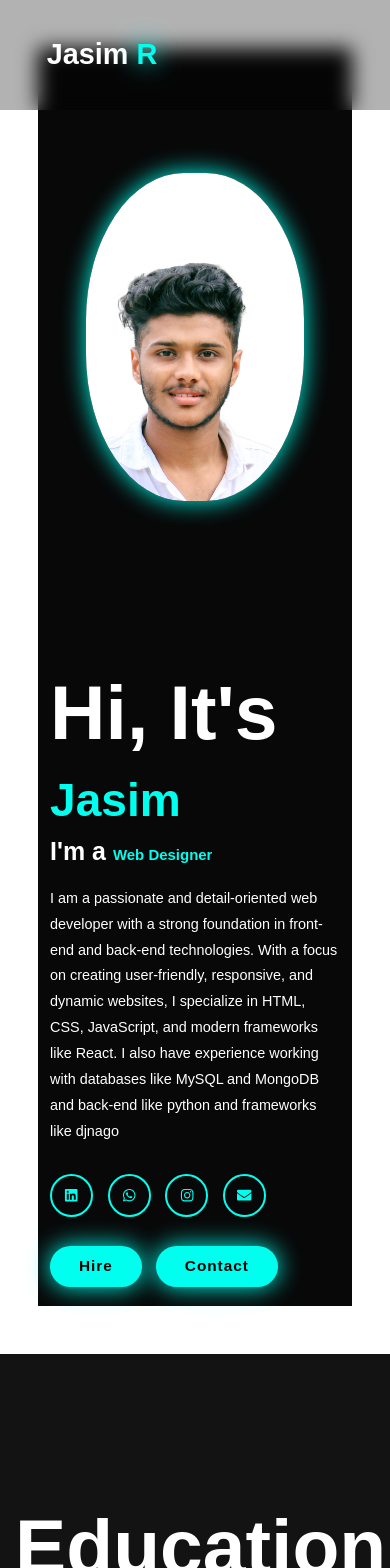
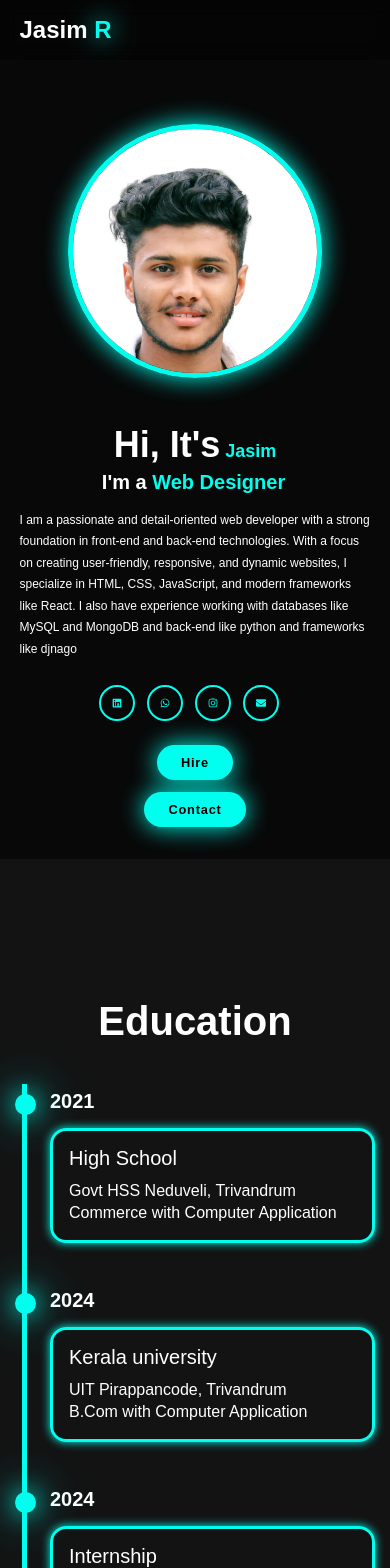
Before and after one commit to Jasim-hub/my-portfolio, a React (Create React App) app: page / in a window 390 px wide. Shown: the top 1568 px of the page. Built offline with nearby package versions, Linux system fonts and the light colour scheme.

Commit message:
Update portfolio

```diff
--- a/public/index.html
+++ b/public/index.html
@@ -3,7 +3,7 @@
   <head>
     <meta charset="utf-8" />
     <link rel="icon" href="%PUBLIC_URL%/favicon.ico" />
-    <meta name="viewport" content="width=device-width, initial-scale=1" />
+    <meta name="viewport" content="width=device-width, initial-scale=1.0" />
     <meta name="theme-color" content="#000000" />
     <meta
       name="description"
@@ -24,7 +24,7 @@
       work correctly both with client-side routing and a non-root public URL.
       Learn how to configure a non-root public URL by running `npm run build`.
     -->
-    <title>React App</title>
+    <title>PORTFOLIO</title>
   </head>
   <body>
     <noscript>You need to enable JavaScript to run this app.</noscript>
--- a/src/compontents/protfolio.css
+++ b/src/compontents/protfolio.css
@@ -1,29 +1,3 @@
-@media (max-width: 768px) {
-  .container {
-    width: 100%;
-    padding: 15px;
-  }
-
-  .hero-section {
-    flex-direction: column;
-    text-align: center;
-  }
-
-  .hero-section img {
-    width: 100%;
-    height: auto;
-  }
-
-  .navbar {
-    flex-direction: column;
-    gap: 10px;
-  }
-
-  .project-card {
-    width: 100%;
-    margin-bottom: 20px;
-  }
-}
 *{
     margin: 0;
     padding: 0;
@@ -38,6 +12,15 @@
     font-size: 60%;
 
 
+}
+html{
+    overflow-x: hidden;
+    width:100%;
+}
+body{
+
+       overflow-x: hidden;
+    width:100%;
 }
 :root{
     --bg-color:#080808;
@@ -100,10 +83,12 @@ section{
 .home{
     display: flex;
     align-items: center;
-    justify-content: center;
-    gap:15rem;
+    justify-content: space-between;
+    gap:5rem;
+    flex-wrap: wrap;
     background-color: #080808;
     color: var(--text-color);
+
 
 
 
@@ -138,17 +123,19 @@ span{
     line-height: 1;
 }
 .home-img{
-    border-radius: 30%;
+    border-radius: 50%;
 }
 .home-img img{
-    position: relative;
-    top:3rem;
-    width: 32vw;
-    border-radius:45% ;
+position: relative;
+    top: 3rem;
+    width: 380px;
+    height: 380px;
+    object-fit: cover;
+    border-radius: 50%;
+    border: 5px solid var(--main-color);
     box-shadow: 0 0 25px var(--main-color);
     cursor: pointer;
-    transition: 0.4s ease-in-out;
-
+    transition: .4s ease-in-out;
 }
 .home-img img:hover{
     box-shadow: 0 0 25px var(--main-color),
@@ -158,8 +145,9 @@ span{
 .home-content p {
     font-size: 1.5rem;
     font-weight: 500;
+    max-width: 700px;
     line-height: 1.8;
-    max-width: 1000px;
+
 }
 .social-icons a{
     display: inline-flex;
@@ -455,10 +443,10 @@ span{
 }
 .projects-box{
     display: grid;
-    grid-template-columns: repeat(auto-fit,minmax(350px,1fr));
-    place-items: center;
-    gap:3rem;
-    row-gap:5rem;
+    grid-template-columns: repeat(auto-fit, minmax(350px, 1fr));
+    gap: 3rem;
+    align-items: stretch;
+
 
 }
 .project-card{
@@ -467,6 +455,7 @@ span{
     align-items: center;
     justify-content: center;
     text-align: center;
+    min-height: 650px;
     background-color: var(--bg-color);
     border: 2px solid var(--main-color);
     border-radius: 3rem;
@@ -483,9 +472,10 @@ span{
     transform: scale(1.02);
 }
 .project-card img{
-    max-width: 300px;
-    border-radius:2em ;
+      width: 70%;
+    height: 220px;
     object-fit: cover;
+    border-radius: 1rem;
 }
 .project-card h3{
     font-size: 3rem;
@@ -493,11 +483,17 @@ span{
 .project-card p{
     font-size: 1.6rem;
     text-align: justify;
+    line-height: 30px;
+}
+.project-card ul{
+    padding: 10px;
+    margin-left: 20px;
 }
 .project-card li{
  font-size: 1.6rem;
  text-align: justify;
  margin-top: 0.5em;
+ line-height: 20px;
 }
 .contact{
     background-color: var(--bg-color);
@@ -592,7 +588,7 @@ span{
     display: inline-block;
     padding: 0 15px;
 }
-@media(max-widt:1285px){
+@media(max-width:1285px){
     *{
         font-size:55%;
     }
@@ -666,7 +662,8 @@ span{
     }
     .home{
         flex-direction: column-reverse;
-        margin:5rem 4rem;
+        margin:0;
+        padding-top: 100px;
 
     }
     .home-content h3{
@@ -690,3 +687,136 @@ span{
         grid-template-columns: repeat(1,1fr);
     }
 }
+@media (max-width: 768px) {
+
+  * {
+    font-size: 50%;
+  }
+
+  .header {
+    padding: 2rem 5%;
+  }
+
+  #menu-icon {
+    display: block;
+  }
+
+  .navbar {
+    position: absolute;
+    top: 100%;
+    right: 0;
+    width: 100%;
+    background: rgba(0,0,0,0.95);
+    display: none;
+    flex-direction: column;
+    align-items: center;
+    padding: 2rem 0;
+  }
+
+  .navbar a {
+    display: block;
+    font-size: 2rem;
+    margin: 1.5rem 0;
+  }
+
+  section {
+    padding: 8rem 5% 4rem;
+  }
+
+  .home {
+    flex-direction: column-reverse;
+    gap: 3rem;
+    text-align: center;
+    width: 100%;
+  }
+
+  .home-content {
+    align-items: center;
+    text-align: center;
+  }
+
+  .home-content h1 {
+    font-size: 4.5rem;
+  }
+
+  .home-content h3 {
+    font-size: 2.5rem;
+  }
+ .home-content h3 span{
+    font-size: 20px;
+  }
+
+  .home-content p {
+    font-size: 1.5rem;
+    max-width: 500px;
+    text-align: left;
+  }
+
+  .home-img img {
+    width: 65vw;
+    height: 65vw;
+  }
+
+  .btn-group {
+    flex-direction: column;
+  }
+
+  .heading {
+    font-size: 5rem;
+  }
+
+  .timeline-items::before {
+    left: 7px;
+  }
+
+  .timeline-item:nth-child(odd),
+  .timeline-item:nth-child(even) {
+    padding-left: 35px;
+    padding-right: 0;
+    text-align: left;
+  }
+
+  .timeline-dot {
+    left: 0;
+  }
+
+  .timeline-content {
+    padding: 2rem;
+    border-radius: 2rem;
+  }
+
+  .service-container {
+    grid-template-columns: 1fr;
+  }
+
+  .service-box {
+    height: auto;
+  }
+
+  .service-box .service-info {
+    padding: 3rem;
+  }
+
+  .projects-box {
+    grid-template-columns: 1fr;
+  }
+
+  .project-card {
+    padding: 3rem 2rem;
+  }
+
+  .project-card img {
+    width: 100%;
+    max-width: 260px;
+  }
+
+  .contact form {
+    flex-direction: column;
+    gap: 1rem;
+  }
+
+  .footer ul li {
+    display: block;
+    margin: 1rem 0;
+  }
+}
--- a/src/compontents/protfolio.jsx
+++ b/src/compontents/protfolio.jsx
@@ -183,7 +183,7 @@ const Protfolio = () => {
             <div className="project-card">
               <img src={image3}alt="jhc"/>
                 <h3>Kerala Tourism Website</h3>
-                <p>Tech Stack: React.js, JavaScript, HTML, CSS, Bootstrap</p>
+                <p>Tech Stack:JavaScript, HTML, CSS, Bootstrap</p>
                   <ul type="bullet">
                   <li>Designed and developed a responsive tourism website to showcase Kerala destinations.</li>
                   <li>Created a modern and visually appealing UI with mobile-friendly layouts</li>
@@ -191,7 +191,7 @@ const Protfolio = () => {
                 </ul>
 
 
-                <a  href='https://my-kerala-tourism.vercel.app/'><div className="btn">Review Project</div></a>
+                <a  href='https://keralatourism-blond.vercel.app/'><div className="btn">Review Project</div></a>
                 </div>
 
                 <div className="project-card">
```
